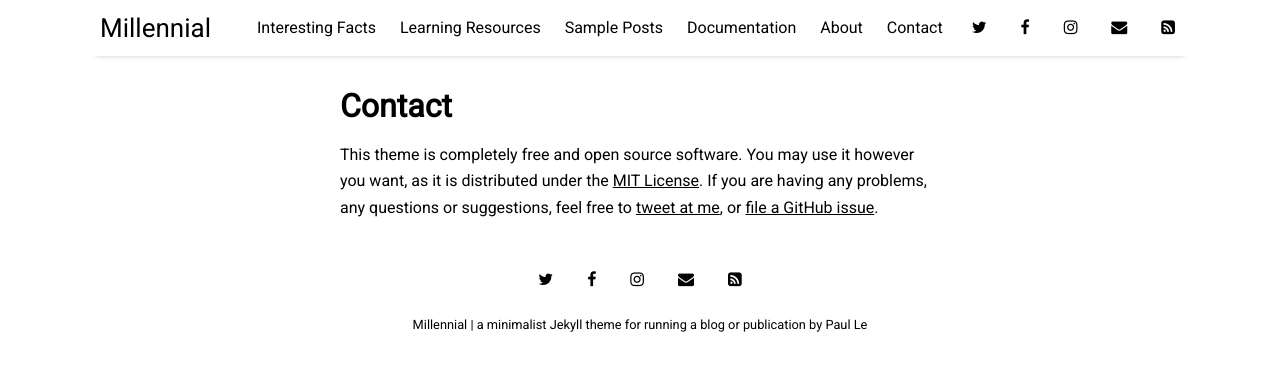
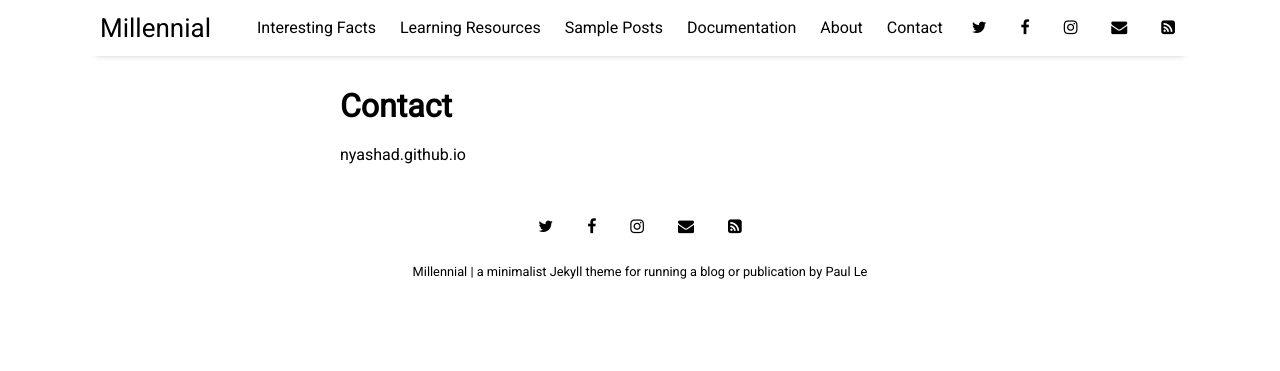
Before and after one commit to nyashad/nyashad.github.io, a Jekyll site: the page built from pages/contact.md, in a window 1280 px wide. Shown: the top 371 px of the page. Built offline with Jekyll 4.4.1, drawn with Linux system fonts in a browser that asks for light colours; nearby versions of some CDN libraries.

Commit message:
changes to the pages

```diff
--- a/pages/contact.md
+++ b/pages/contact.md
@@ -4,4 +4,4 @@
 permalink: /contact
 ---
 
-This theme is completely free and open source software. You may use it however you want, as it is distributed under the [MIT License](http://choosealicense.com/licenses/mit/). If you are having any problems, any questions or suggestions, feel free to [tweet at me](https://twitter.com/intent/tweet?text=My%question%about%Millennial%is:%&amp;via=paululele), or [file a GitHub issue](https://github.com/lenpaul/Millennial/issues/new).
+nyashad.github.io
```
Also changed, not shown: pages/about.md (+1 -1 lines).
